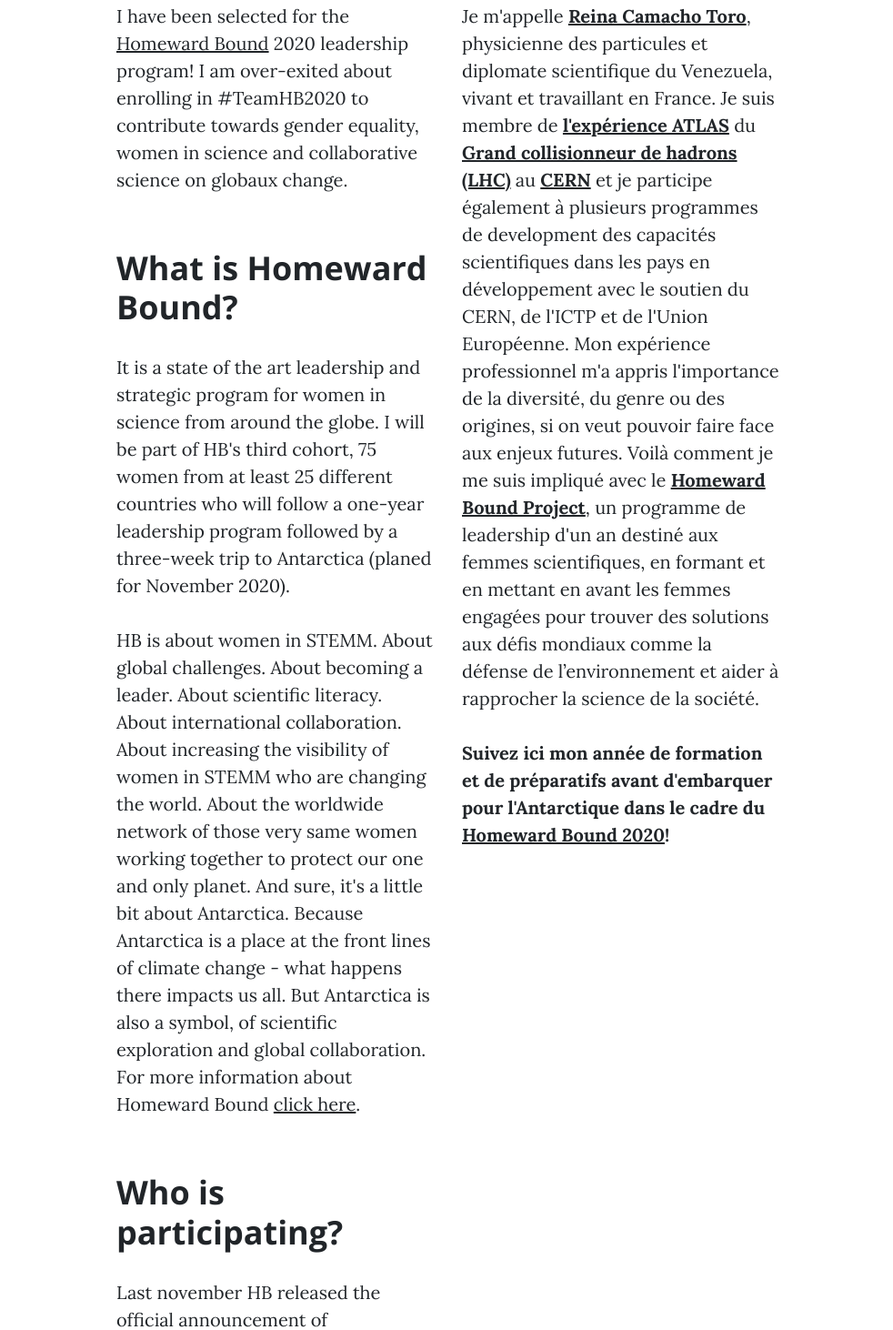
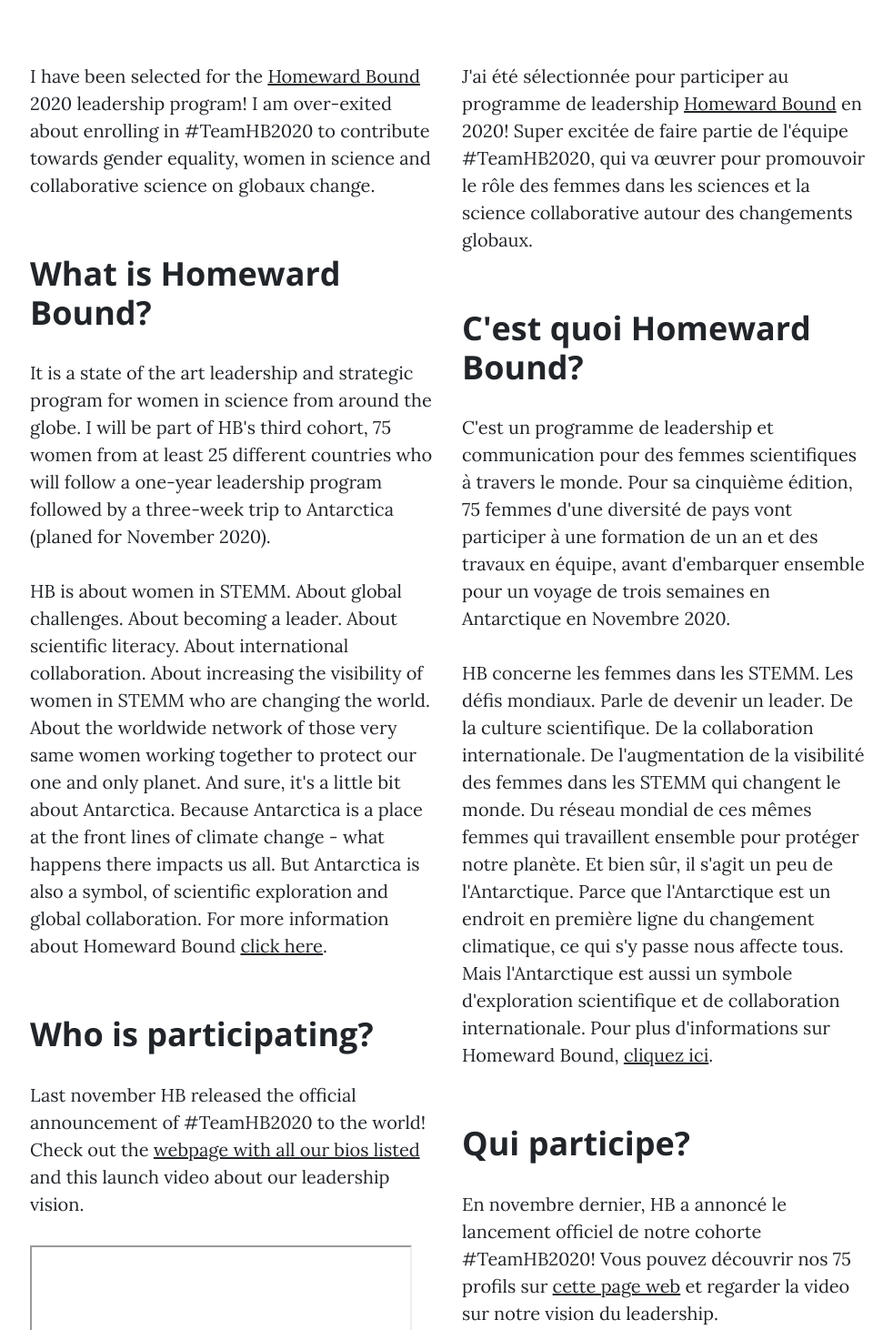
Before and after one commit to camachoreina/HBJourney, a website: page 20200105.html in a window 1280 px wide. Shown: the part 638-2100 px from the top of the page at 91% size, without its empty margins (147-1129 px from the left). Drawn offline with nearby package versions, Linux system fonts and the light colour scheme; files that its build step writes are made by us from their sources; grey boxes are pictures that could not be loaded; files whose address does not match are found by name.

Commit message:
Sur notre vision du leadership
Sur notre vision du leadership

```diff
--- a/posts/january2020/20200105.html
+++ b/20200105.html
@@ -61,8 +61,8 @@
       <div class="row">
         <div class="col-lg-8 col-md-10 mx-auto">
           <div class="post-heading">
-            <h1>Homeward Bound 2020</h1>
-            <h2 class="subheading">I am in! // Je suis sélectionnée!</h2>
+            <h1>I am in! // Je suis sélectionnée!</h1>
+            <h2 class="subheading">Homeward Bound 2020</h2>
             <span class="meta">Posted by
               <a href="#">Reina Camacho Toro</a>
               on January 05, 2020</span>
@@ -76,7 +76,7 @@
   <article>
     <div class="container">
       <div class="row">
-        <div class="col-lg-8 col-md-10 mx-auto">
+        <div class="col-lg-18 col-md-10 mx-auto">
 
           <div class="row">
           <div class="col-sm-6">
@@ -107,25 +107,43 @@
             and this launch video about our leadership vision.
             </p>
 
-            <iframe width="420" height="315" src="https://www.youtube.com/watch?v=hvUyCy6JaIw"> </iframe>
+            <iframe width="420" height="315" src="https://www.youtube.com/embed/hvUyCy6JaIw"> </iframe>
 
           </div>
 
           <div class="col-sm-6">
+
             <p>
-            Je m'appelle <b><a href="https://camachoreina.github.io"> Reina Camacho Toro</a></b>, physicienne des particules et diplomate scientifique du Venezuela, vivant et travaillant en France.
-            Je suis membre de <b><a href="http://atlas.web.cern.ch">l'expérience ATLAS</a></b> du <b><a href="https://home.cern/science/accelerators/large-hadron-collider">
-              Grand collisionneur de hadrons (LHC)</a></b> au <b><a href="https://home.cern">CERN</a></b> et je participe également à plusieurs
-            programmes de development des capacités scientifiques dans les pays en développement avec le soutien du CERN, de l'ICTP et de l'Union Européenne.
-            Mon expérience professionnel m'a appris l'importance de la diversité, du genre ou des origines, si on veut pouvoir faire face aux enjeux futures.
-            Voilà comment je me suis impliqué avec le <b><a href="http://homewardboundprojects.com.au">Homeward Bound Project</a></b>, un programme de leadership d'un an destiné aux femmes scientifiques,
-            en formant et en mettant en avant les femmes engagées pour trouver des solutions aux défis mondiaux comme la défense
-            de l’environnement et aider à rapprocher la science de la société.
+            J'ai été sélectionnée pour participer au programme de leadership <a href="http://homewardboundprojects.com.au">Homeward Bound</a> en 2020!
+            Super excitée de faire partie de l'équipe #TeamHB2020, qui va œuvrer pour promouvoir le rôle des femmes
+            dans les sciences et la science collaborative autour des changements globaux.
+            </p>
+            <h2 class="section-heading">C'est quoi Homeward Bound?</h2>
+            <p>
+            C'est un programme de leadership et communication pour des femmes scientifiques à travers le monde.
+            Pour sa cinquième édition, 75 femmes d'une diversité de pays vont participer à une formation de un
+            an et des travaux en équipe, avant d'embarquer ensemble pour un voyage de trois semaines en Antarctique en Novembre 2020.
+            </p>
+            <p>
+            HB concerne les femmes dans les STEMM. Les défis mondiaux. Parle de devenir un leader. De la culture scientifique.
+            De la collaboration internationale. De l'augmentation de la visibilité des femmes dans les STEMM qui changent le monde.
+            Du réseau mondial de ces mêmes femmes qui travaillent ensemble pour protéger notre planète. Et bien sûr, il s'agit
+            un peu de l'Antarctique. Parce que l'Antarctique est un endroit en première ligne du changement climatique, ce qui
+            s'y passe nous affecte tous. Mais l'Antarctique est aussi un symbole d'exploration scientifique et de collaboration
+            internationale. Pour plus d'informations sur Homeward Bound, <a href="about.html">cliquez ici</a>.
+            </p>
+
+            <h2 class="section-heading">Qui participe?</h2>
+            <p>
+            En novembre dernier, HB a annoncé le lancement officiel de notre cohorte #TeamHB2020! Vous pouvez découvrir
+            nos 75 profils sur <a href="http://homewardboundprojects.com.au/hb1-participants/hb5-participants/">cette page web</a>
+             et regarder la video sur notre vision du leadership.
+
           </p>
 
-          <p><b>
-            Suivez ici mon année de formation et de préparatifs avant d'embarquer pour l'Antarctique dans le cadre du <a href="about.html">Homeward Bound 2020</a>!
-          </b></p>
+            <iframe width="420" height="315" src="https://www.youtube.com/embed/hvUyCy6JaIw"> </iframe>
+
+
           </div>
 
           </div>
```
Also changed, not shown: index.html (+2 -2 lines).
